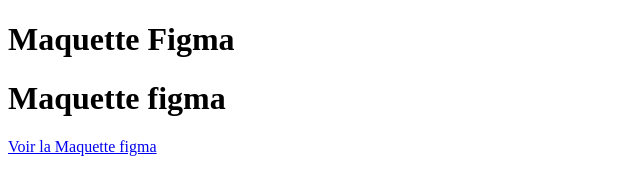
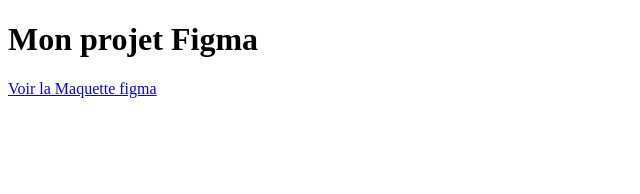
Before and after one commit to Kenza1502/maquette-figma, a plain HTML site: page index.html in a window 1280 px wide. Shown: the whole page, without its empty margins (0-640 px from the left). Drawn offline with Linux system fonts and the light colour scheme.

Commit message:
Update index.html

```diff
--- a/index.html
+++ b/index.html
@@ -6,9 +6,8 @@
     <title>Maquette figma</title>
 </head>
 <body>
-    <h1>Maquette Figma</h1>
+    <h1>Mon projet Figma</h1>
   <p>
-    <h1>Maquette figma</h1>
     <a href="https://www.figma.com/design/JbTj2tNqdc5dKHKpSgrh6O/Maquette-figma?node-id=0-1&p=f&t=wffDQjtWxX9gCaAr-0" target="_blank">
       Voir la Maquette figma
     </a>
```
